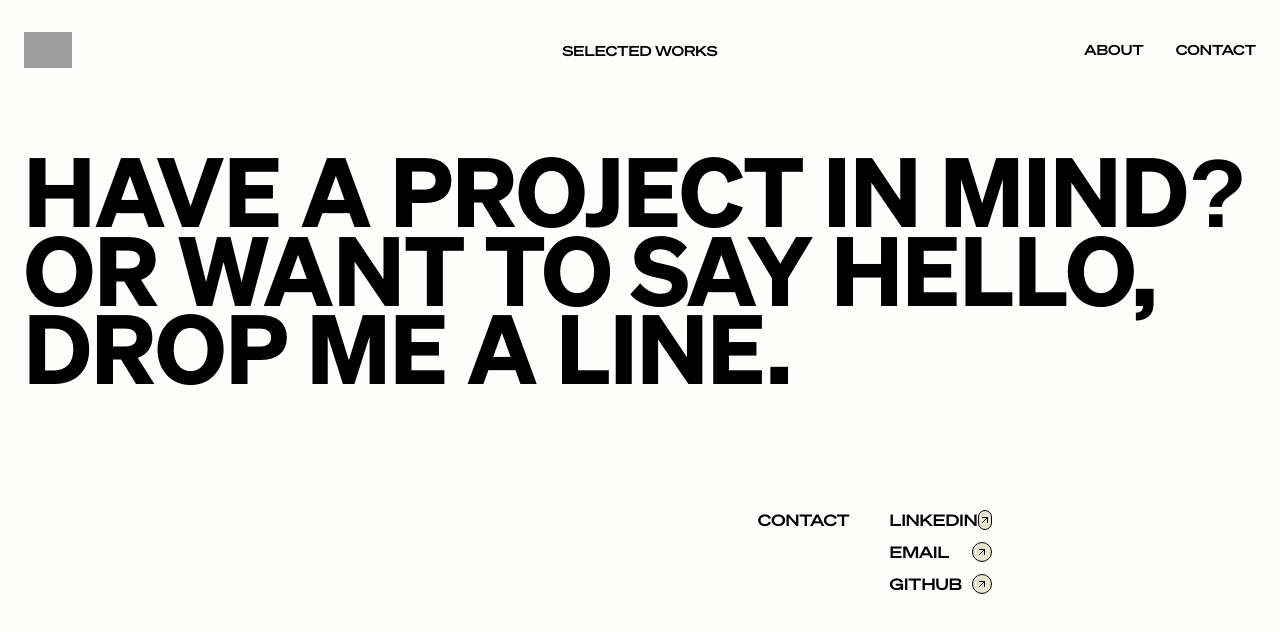
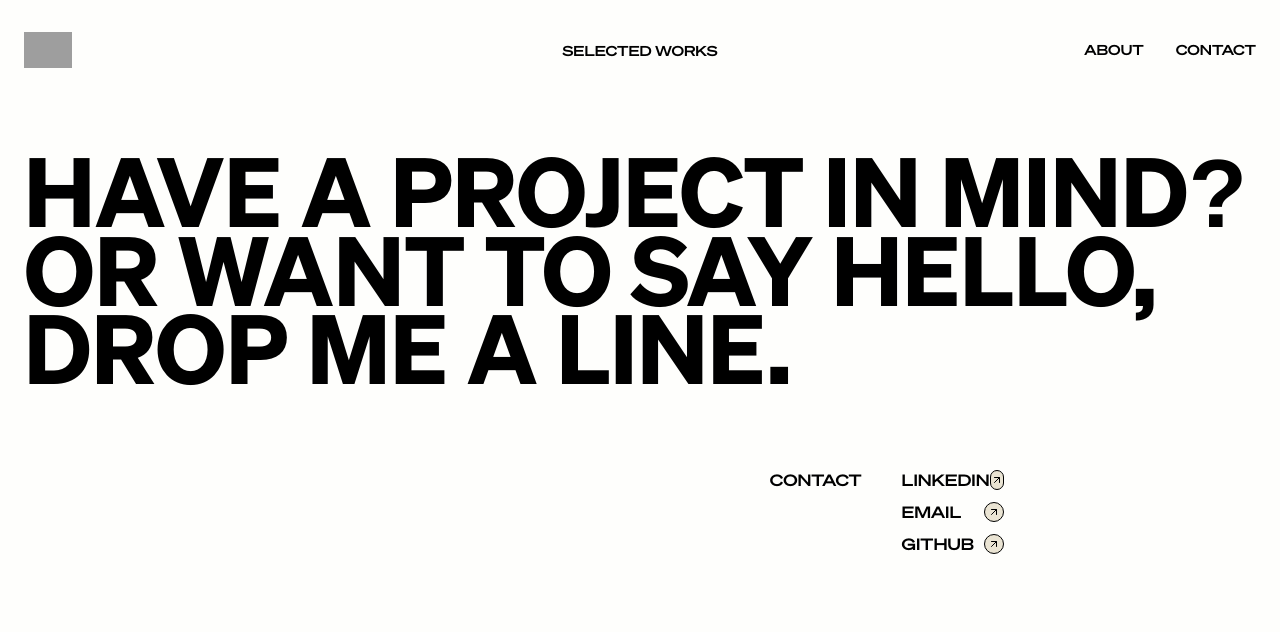
Before and after one commit to GhadaBN/dev-portfolio, a React (Vite) app: page /contact in a window 1280 px wide. Shown: the top 632 px of the page. Built offline with nearby package versions, Linux system fonts and the light colour scheme; grey boxes are pictures that could not be loaded.

Commit message:
contact scroll

```diff
--- a/src/pages/Contact.jsx
+++ b/src/pages/Contact.jsx
@@ -3,7 +3,7 @@ import { FiArrowUpRight } from "react-icons/fi";
 
 const Contact = () => {
   return (
-    <div className="relative h-[90vh] overflow-hidden flex flex-col">
+    <div className="relative h-auto overflow-hidden flex flex-col">
       <div className="ml-6 mt-12 w-[90vw]">
         <div className="relative text-customLg font-sohne font-book leading-tight-0.9 uppercase whitespace-nowrap flex items-center space-x-2">
           <span>Have a project in mind?</span>
@@ -15,7 +15,7 @@ const Contact = () => {
           <span>drop me a line.</span>
         </div>
       </div>
-      <div className="flex justify-end items-center w-[90vw] mt-20 -ml-40 ">
+      <div className="flex justify-end items-center w-[80vw] mt-10 pr-5">
         <div className="flex mt-10 items-start space-x-10">
           <div className="font-sohneBreit font-normal text-customSm uppercase text-left">
             <span>Contact</span>
```
